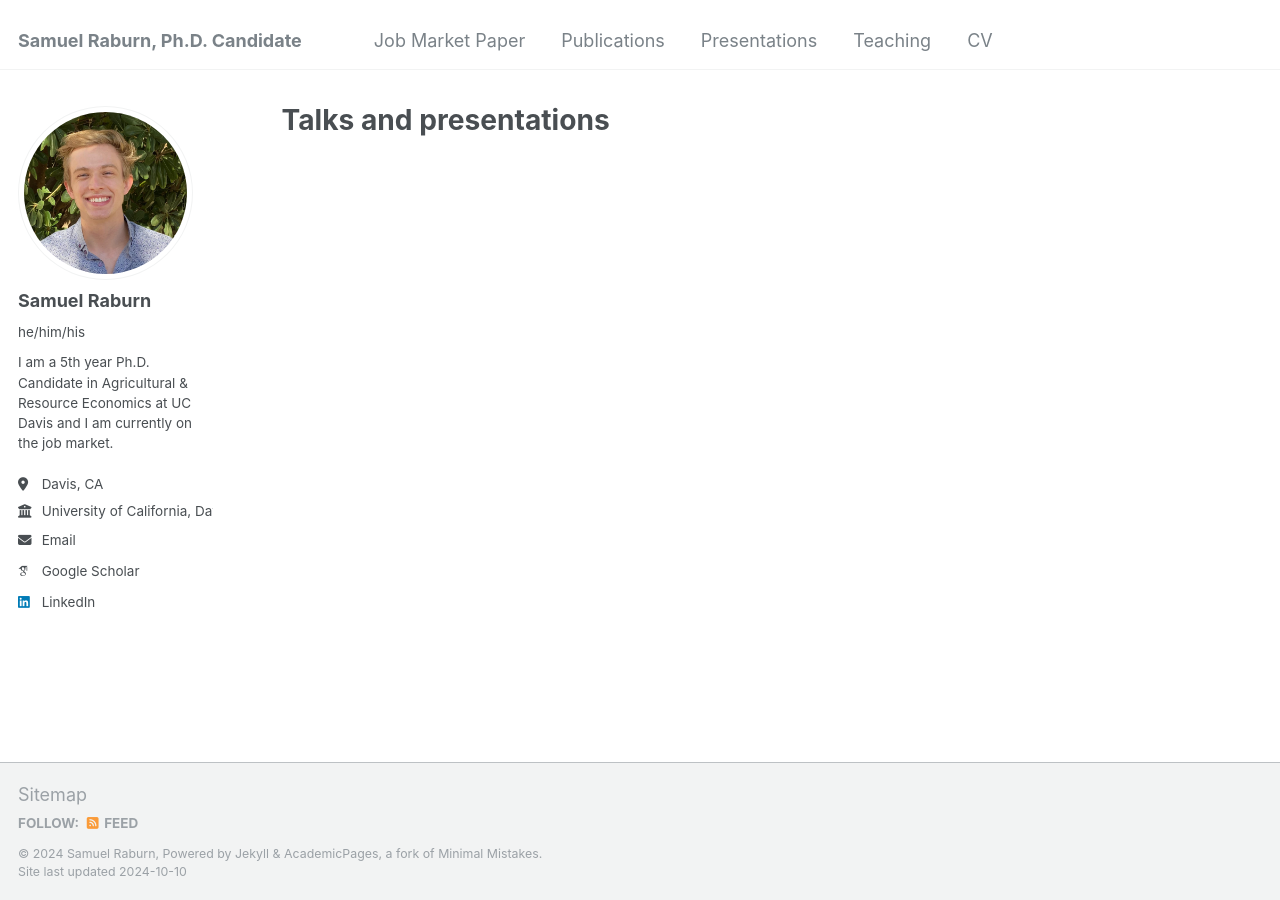
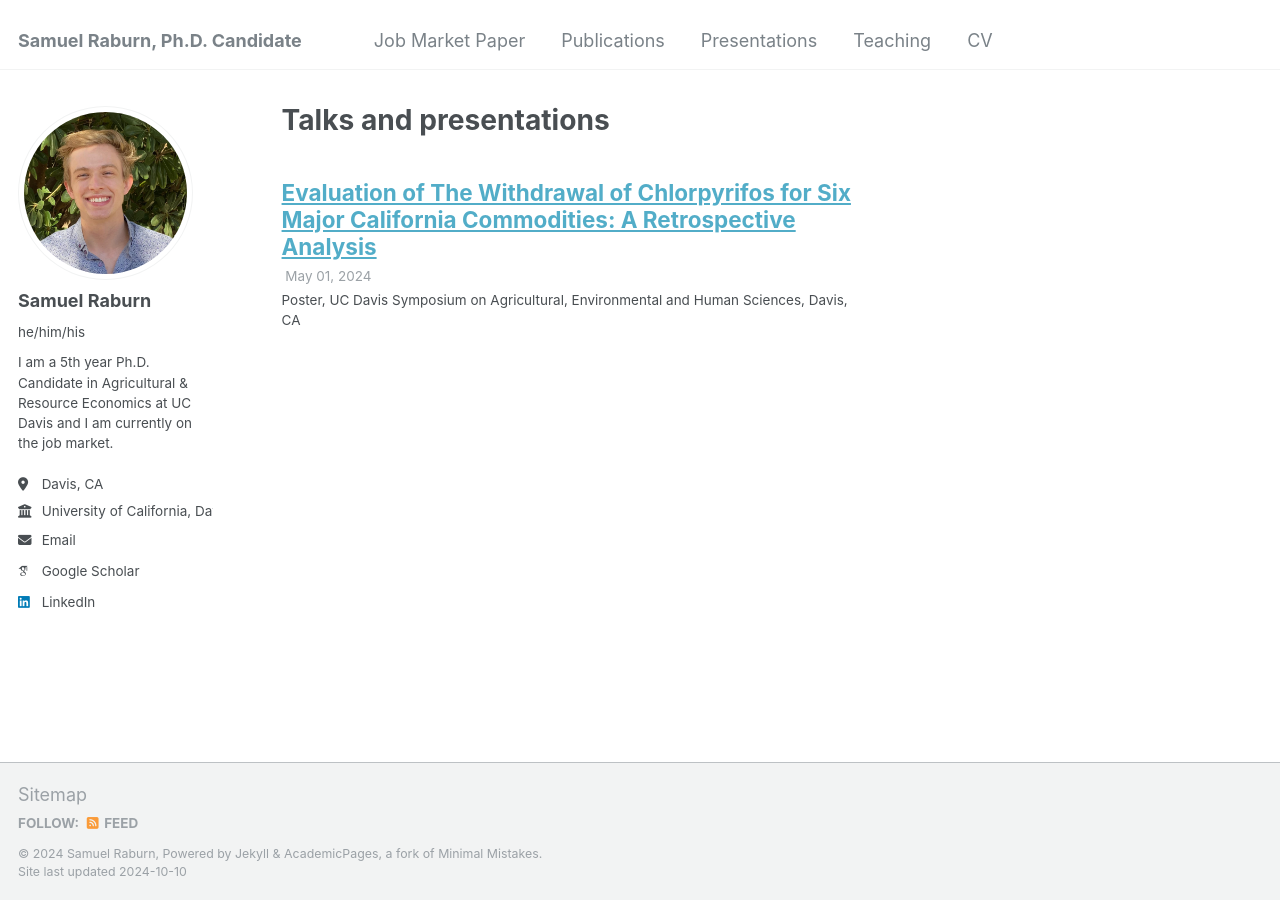
Before and after one commit to sraburn/sraburn.github.io, a Jekyll site: the page built from _pages/talks.html, in a window 1280 px wide. Built offline with Jekyll 4.4.1, drawn with Linux system fonts in a browser that asks for light colours; some web fonts are replaced; part of the change alters nothing that is shown.

```diff
--- a/_config.yml
+++ b/_config.yml
@@ -220,7 +220,7 @@ collections:
   portfolio:
     output: true
     permalink: /:collection/:path/
-  presentations:
+  talks:
     output: true
     permalink: /:collection/:path/
 
```
